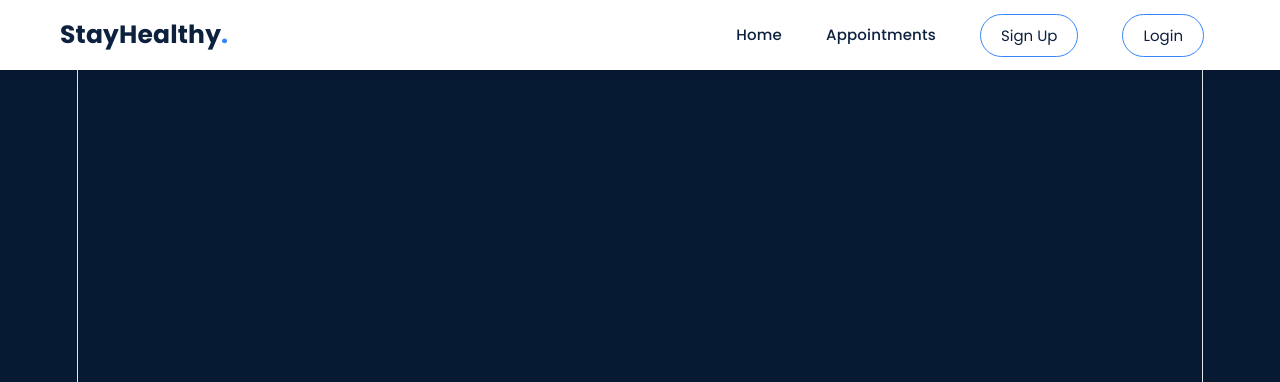
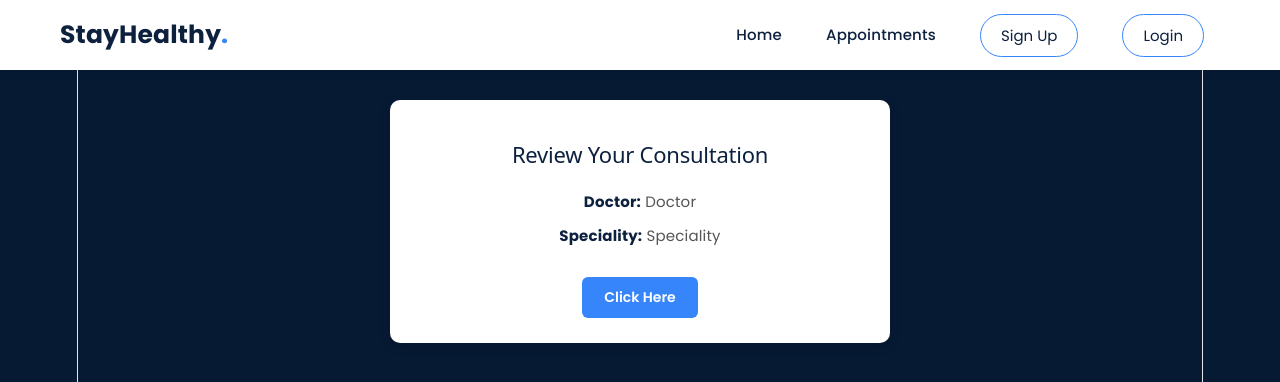
Before and after one commit to romeesa07/med_appt, a React (Vite) app: page /reviews in a window 1280 px wide. Shown: the top 382 px of the page. Built offline with nearby package versions, Linux system fonts and the light colour scheme.

Commit message:
Integrate ReviewForm component

```diff
--- a/src/App.jsx
+++ b/src/App.jsx
@@ -8,6 +8,7 @@ import Login from "./Components/Login/Login";
 import InstantConsultation from "./Components/InstantConsultation/InstantConsultation";
 import BookingConsultation from "./Components/BookingConsultation";
 import Notification from "./Components/Notification/Notification";
+import ReviewFormApp from "./Components/ReviewFormApp/ReviewFormApp";
 
 function App() {
   return (
@@ -32,6 +33,8 @@ function App() {
 
           <Route path="/find-doctor" element={<BookingConsultation />} />
 
+          <Route path="/reviews" element={<ReviewFormApp />} />
+
         </Routes>
 
         </Notification>
--- a/src/Components/ReviewForm/ReviewForm.css
+++ b/src/Components/ReviewForm/ReviewForm.css
@@ -1,7 +1,7 @@
 .review-form-container {
   width: 100%;
   max-width: 500px;
-    margin: 30px auto;
+  margin: 100px auto 30px;
   padding: 25px;
   background-color: #ffffff;
   border-radius: 10px;
@@ -69,11 +69,20 @@
 .review-form-group input,
 .review-form-group textarea {
   width: 100%;
-    padding: 9px;
-    border: 1px solid #ccc;
-    border-radius: 5px;
+  padding: 10px 12px;
+  border: 1px solid #3685fb;
+  border-radius: 6px;
   box-sizing: border-box;
   font-size: 14px;
+  background-color: #ffffff;
+  color: #0d213f;
+  outline: none;
+}
+
+.review-form-group input:focus,
+.review-form-group textarea:focus {
+  border-color: #0d213f;
+  box-shadow: 0 0 0 2px rgba(54, 133, 251, 0.15);
 }
 
   .review-form-group textarea {
--- /dev/null
+++ b/src/Components/ReviewFormApp/ReviewFormApp.jsx
@@ -0,0 +1,22 @@
+import React from 'react';
+import ReviewForm from '../ReviewForm/ReviewForm';
+
+const ReviewFormApp = () => {
+  const storedDoctorData = JSON.parse(
+    localStorage.getItem('doctorData')
+  );
+
+  const doctorName = storedDoctorData?.name || 'Doctor';
+  const doctorSpeciality = storedDoctorData?.speciality || 'Speciality';
+
+  return (
+    <div>
+      <ReviewForm
+        doctorName={doctorName}
+        doctorSpeciality={doctorSpeciality}
+      />
+    </div>
+  );
+};
+
+export default ReviewFormApp;
```
Lines whose indentation alone changed are shown as unchanged.
